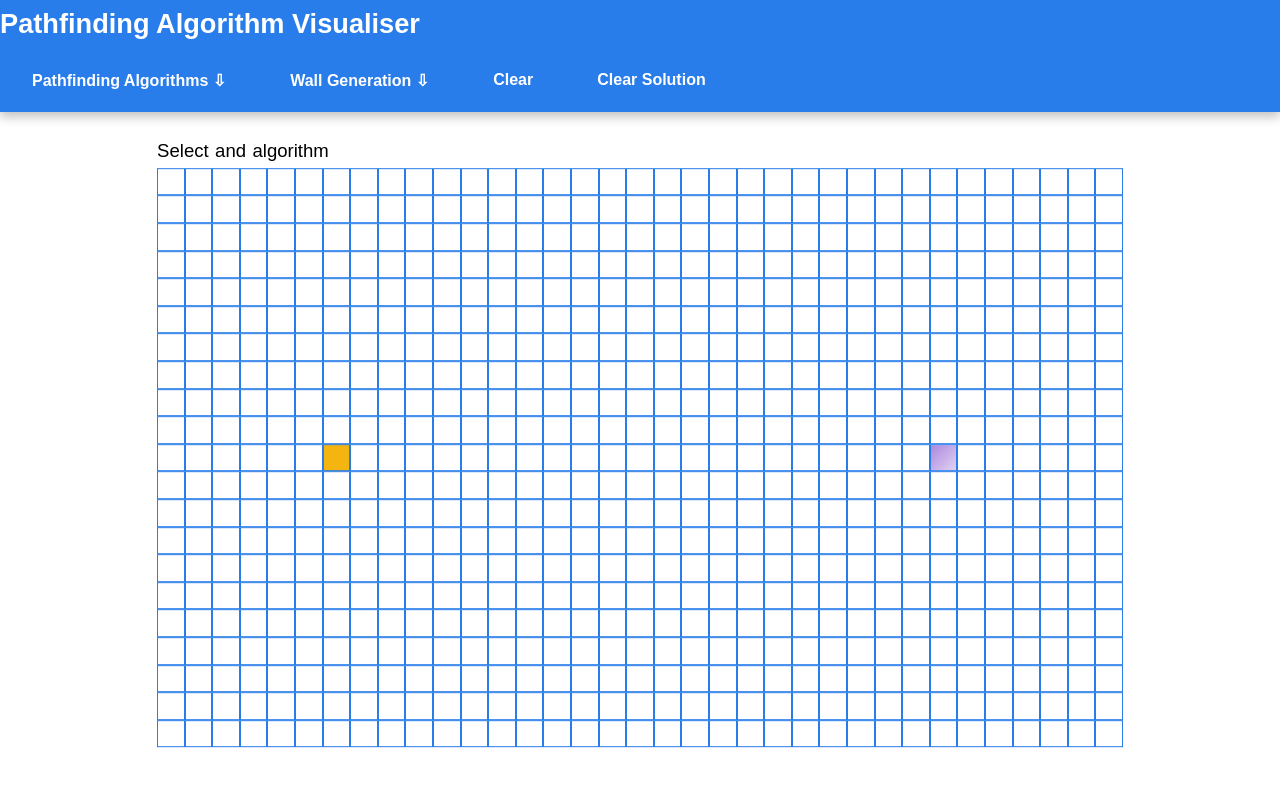
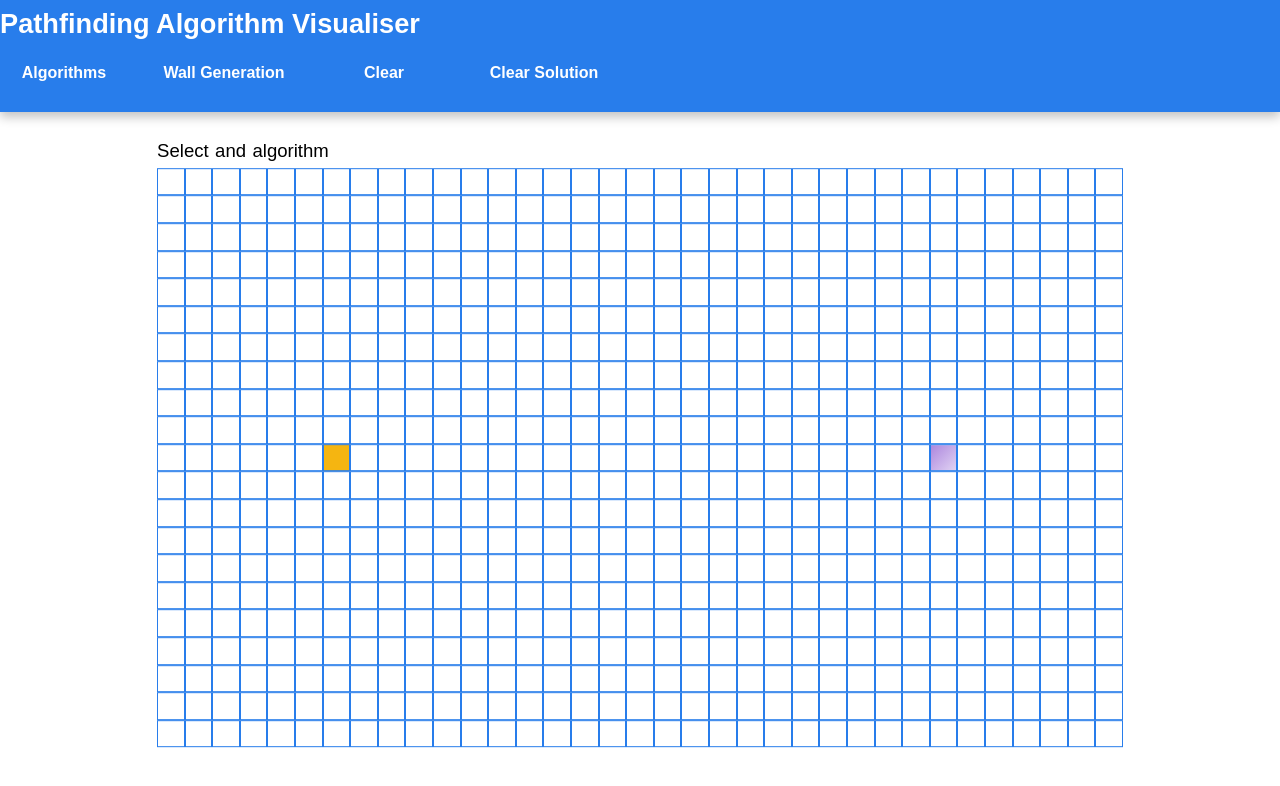
Before and after one commit to cal1co/algo-vis, a React (Vite) app: page / in a window 1280 px wide. Shown: the top 786 px of the page. Built offline with nearby package versions, Linux system fonts and the light colour scheme.

Commit message:
nav style changes

```diff
--- a/src/pathfinder/components/Pathfinder.jsx
+++ b/src/pathfinder/components/Pathfinder.jsx
@@ -256,7 +256,7 @@ function Pathfinder() {
         <div className="pathfinder">
             <div className="pathfinder-nav">
                 <div className="pathfind-dropdown">
-                    <div className="pathfind-btn" onClick={ () => setShowPathfind((showPathfind * -1) + 1)} style={{}}> Pathfinding Algorithms &#8681;</div>  {/** 0 is false and 1 is true. 0 * -1 is 0 + 1 = 1. 1 * -1 is -1 + 1 = 0 */}
+                    <div className="pathfind-btn" onClick={ () => setShowPathfind((showPathfind * -1) + 1)} style={{}}> Algorithms</div>  {/** 0 is false and 1 is true. 0 * -1 is 0 + 1 = 1. 1 * -1 is -1 + 1 = 0 */}
                     <div className="pathfind-content" style={{display: showPathfind ? 'contents' : 'none'}}>
                         <div className="dijkstra" onClick={showDijkstras}>Dijkstras</div>
                         <div className="A*" onClick={showAStar}>A*</div>
@@ -266,7 +266,7 @@ function Pathfinder() {
                 </div>
                 <div className="pathfind-dropbown">
                     <div className="pathfind-btn" onClick={() => setShowWallDrop((showWallDrop * -1) + 1)}>
-                        Wall Generation &#8681;
+                        Wall Generation
                     </div>
                     <div className="pathfind-content" style={{display: showWallDrop ? 'contents' : 'none'}}>
                         <div className="Kruskals" onClick={showKruskals}>Kruskals</div>
--- a/src/pathfinder/style/pathfinder.css
+++ b/src/pathfinder/style/pathfinder.css
@@ -20,23 +20,21 @@
     display:flex;
     gap:2em;
 }
-.pathfinder-nav > div {
-    display:flex;
-    margin-left:2em;
-    position:relative;
-    height:fit-content;
-    top:50%;
-    transform:translateY(-50%)
-}
 .pathfind-dropdown{
     width:fit-content;
 }
 .pathfind-btn{
+    text-align:center;
     background:none;
     border:none;
     color:white;
     text-decoration:none;
+    width:8em;
     height:fit-content;
+    position:relative;
+    top:50%;
+    transform:translateY(-50%);
+    height:4vh;
 }
 .pathfind-btn:hover{
     color:rgba(255, 255, 255, 0.86);
@@ -50,7 +48,7 @@
     display:block;
     text-align:left;
     padding:0.75em;
-    width:7em;
+    width:6.5em;
     background:var(--primary);
     border-bottom:0.5px solid white;
     position:relative;
```
